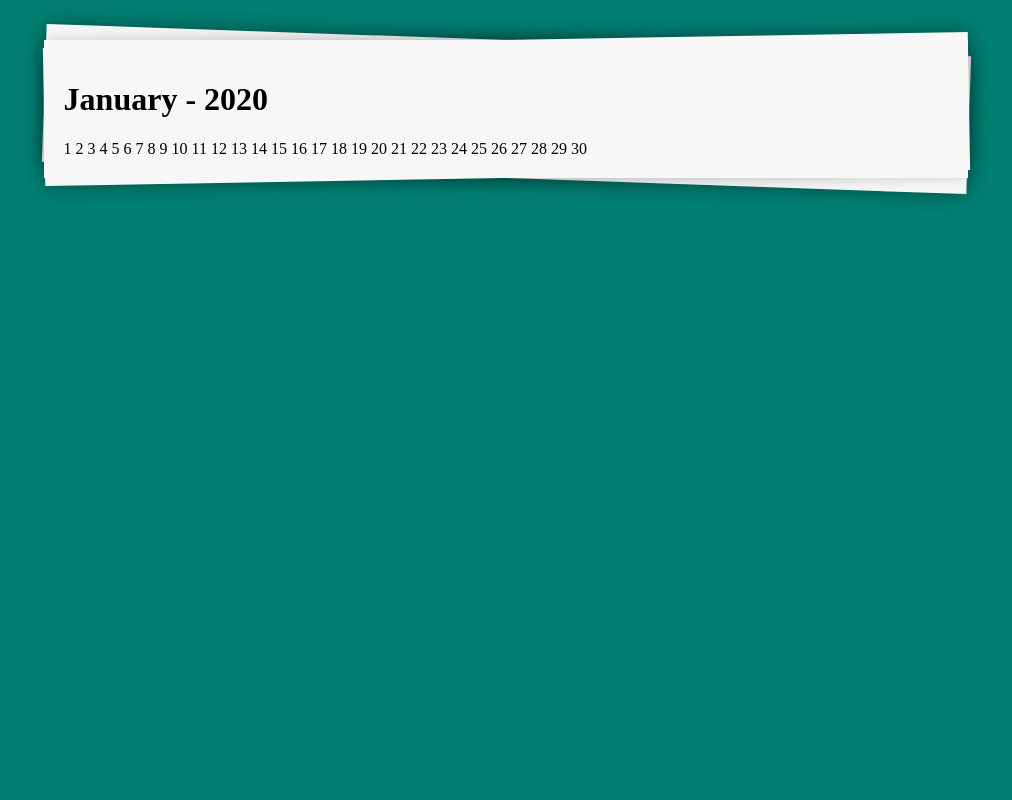
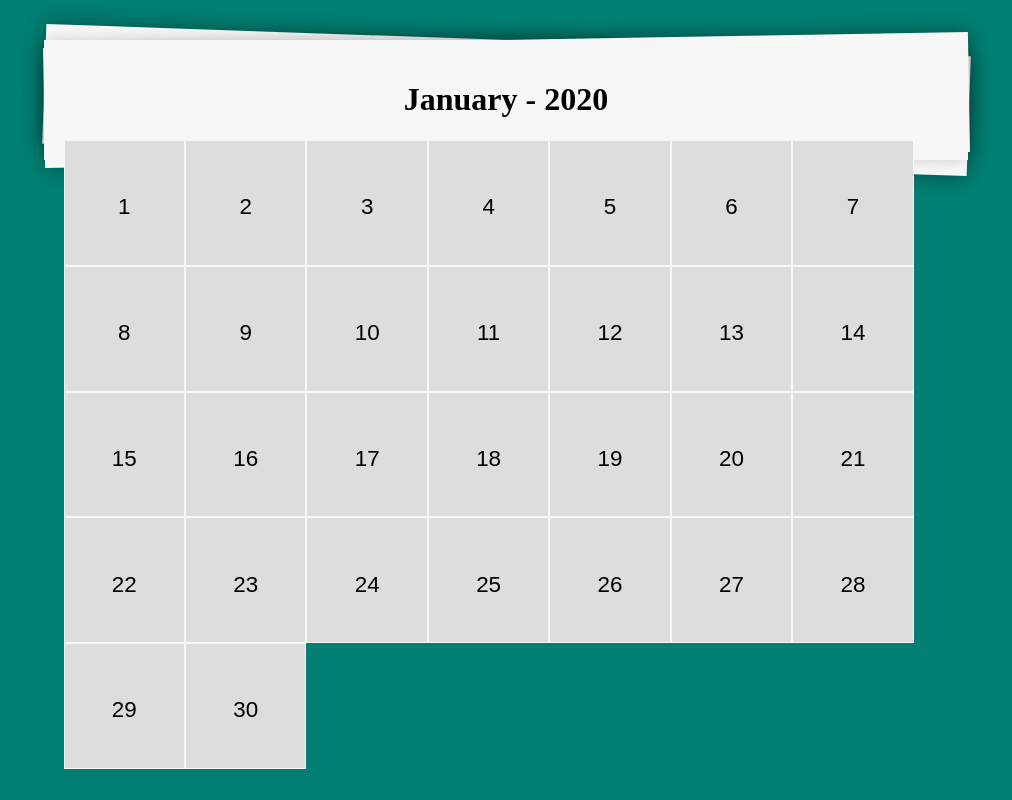
Before and after one commit to antony0110/Calendario2020, a plain HTML site: page index.html in a window 1280 px wide. Shown: the whole page, without its empty margins (134-1146 px from the left). Drawn offline with Linux system fonts and the light colour scheme.

Commit message:
Calendario.CSS

```diff
--- a/style.css
+++ b/style.css
@@ -39,3 +39,24 @@ box-shadow: 0 0 20px rgb(0, 0, 0, .4);
 .calender::after{
  -webkit-transform: rotate(-1deg);
 }
+.calender h1{
+font-family: 'Monserrat';
+text-align: center;
+width: 100%;
+text-shadow:1px 1 px 20px rgb(0,0,0,.4);
+}
+.calender .day{
+display: block;
+width: 13.5%;
+height: 0;
+padding-top:6%;
+padding-bottom: 8%;
+float: left;
+text-align: center;
+background: #ddd;
+border: 1px solid #f7f7f7;
+font-family: sans-serif;
+font-size: 1.4em;
+-webkit-transition: all .2s ease;
+cursor: pointer;
+}
```
